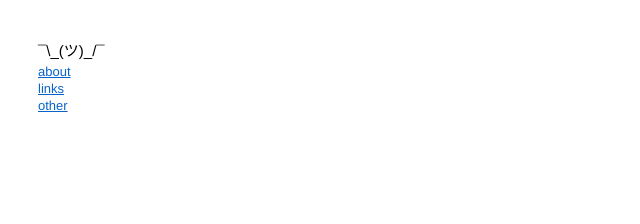
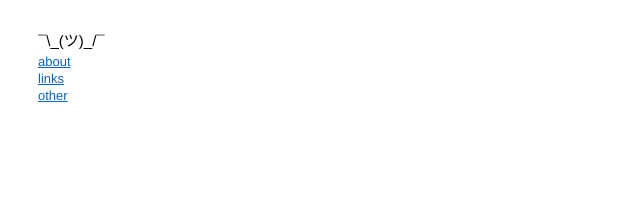
Before and after one commit to wbhoban/wbhoban.github.io, a Jekyll site: the page built from index.html, in a window 1280 px wide. Shown: the top 224 px of the page, without its empty margins (0-640 px from the left). Built offline with Jekyll 4.4.1, drawn with Linux system fonts in a browser that asks for light colours.

Commit message:
Update main.css

```diff
--- a/css/main.css
+++ b/css/main.css
@@ -5,7 +5,7 @@ body {
 
 #menu {
   float: left;
-  margin-top: 30px;
+  margin-top: 20px;
   margin-left: 30px;
   text-align: left;
   width: 150px;
```
